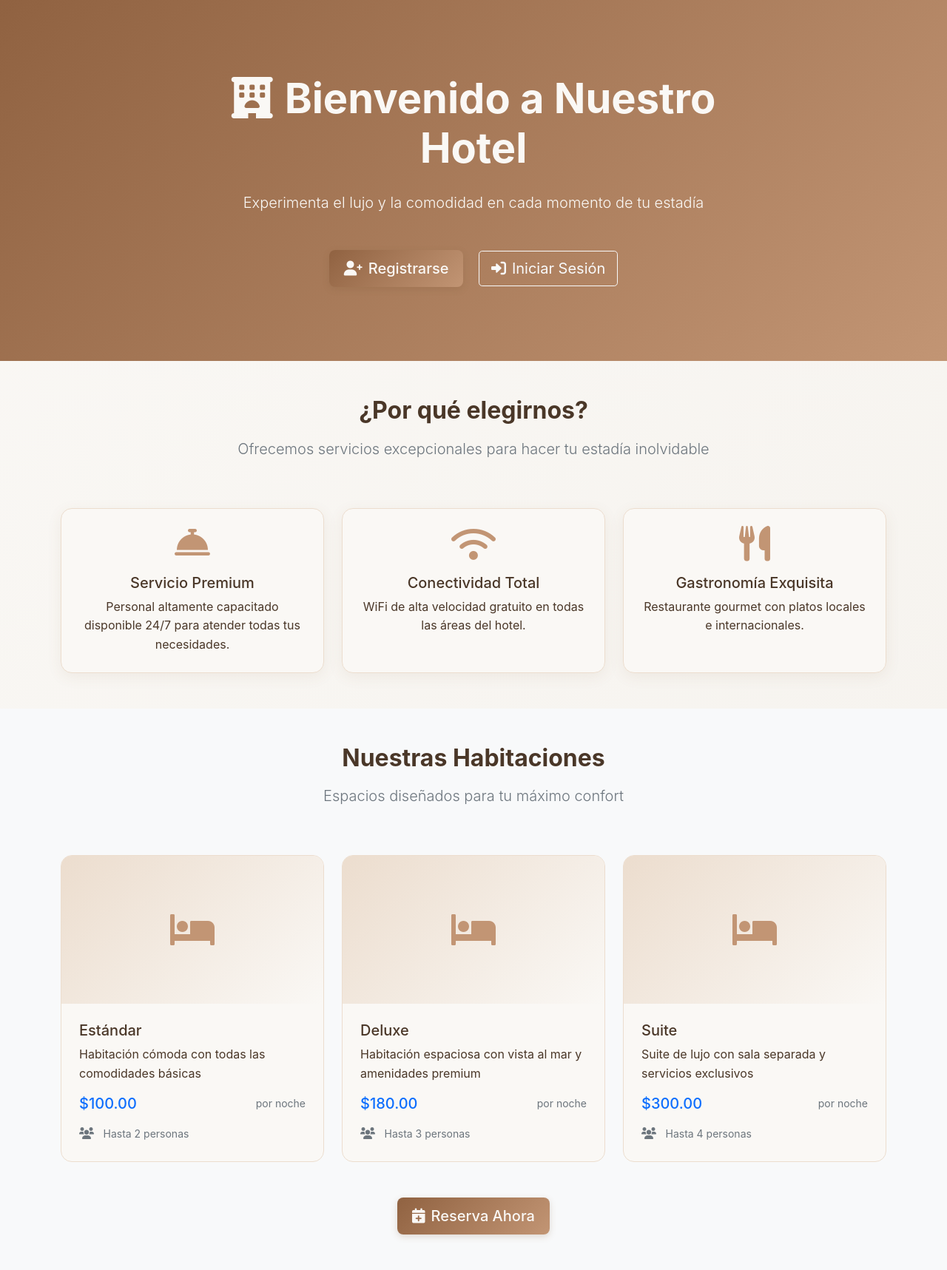
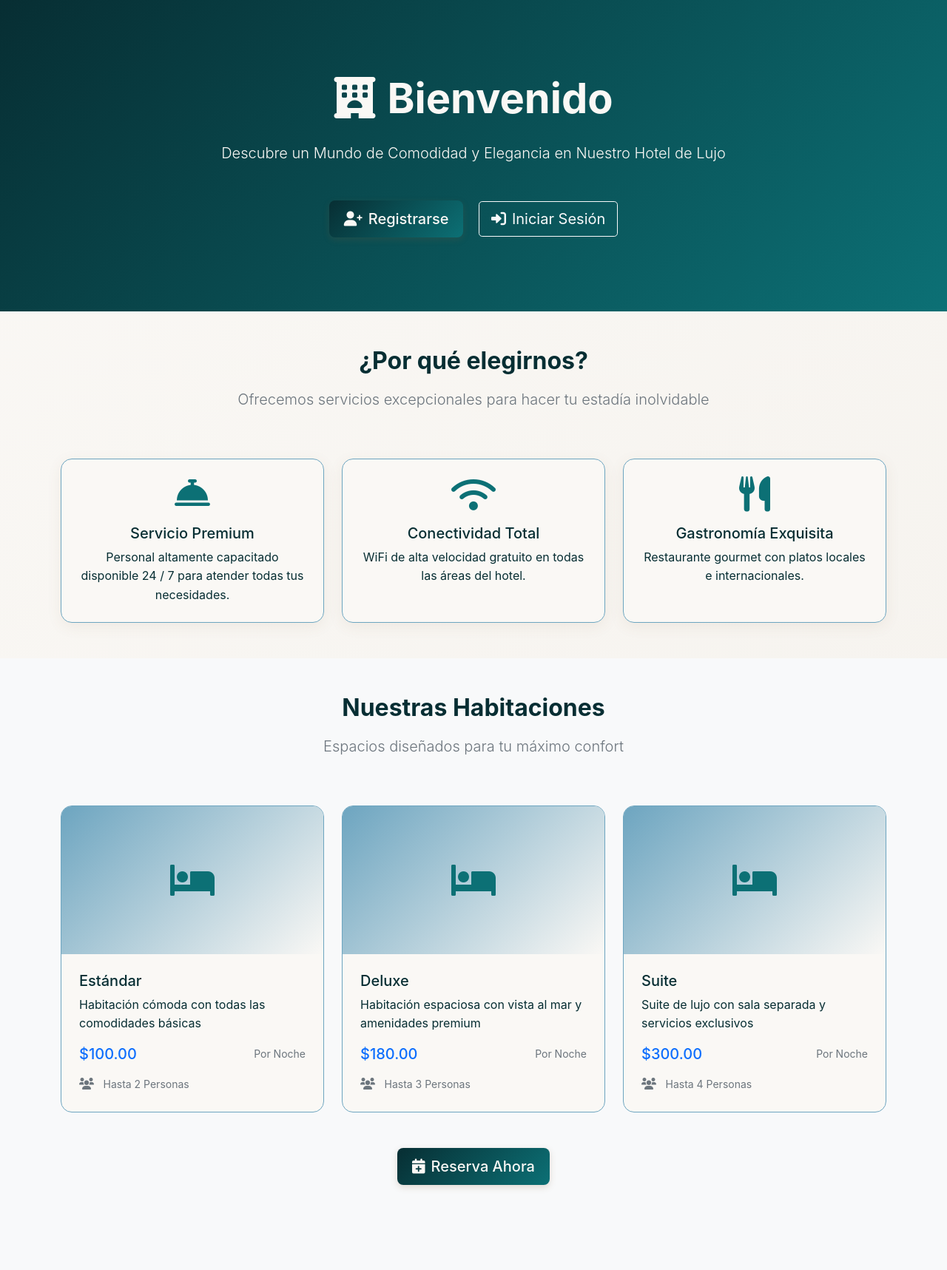
Before and after one commit to angie1128/proyectoFinalHotel, a Flask app: page / in a window 1280 px wide. Shown: the whole page at 74% size. After the commit the page ends 1607 px from the top, so only its background shows below. Run offline with Flask 3, Linux system fonts and the light colour scheme.

Commit message:
Nuevos Colores

```diff
--- a/app/templates/base.html
+++ b/app/templates/base.html
@@ -9,19 +9,19 @@
     <style>
         :root {
     /* Updated to elegant warm color palette */
-    --cream-light: #ecddce;
-    --warm-beige: #c29574;
-    --rich-brown: #906241;
-    --dark-brown: #7d5938;
-    --soft-taupe: #b08966;
-    --light-taupe: #d2b399;
+    --cream-light: #6DA5C0;
+    --warm-beige: #0C7075;
+    --rich-brown: #072E33;
+    --dark-brown: #05161A;
+    --soft-taupe: #0F969C;
+    --light-taupe: #294D61;
 
     /* Complementary colors */
     --warm-white: #faf8f5;
     --soft-gray: #f5f2ed;
-    --dark-text: #4a3728;
+    --dark-text: #072E33;
     --accent-gold: #d4af37;
-    --success-green: #8fbc8f;
+    --success-green:rgb(95, 254, 228);
     --warning-amber: #daa520;
     --danger-coral: #cd5c5c;
 
--- a/app/templates/index.html
+++ b/app/templates/index.html
@@ -7,10 +7,10 @@
         <div class="row">
             <div class="col-lg-8 mx-auto">
                 <h1 class="display-4 fw-bold mb-4 animate-fade-in">
-                    <i class="fas fa-hotel me-3"></i>Bienvenido a Nuestro Hotel
+                    <i class="fas fa-hotel me-3"></i>Bienvenido
                 </h1>
                 <p class="lead mb-5 animate-fade-in">
-                    Experimenta el lujo y la comodidad en cada momento de tu estadía
+                    Descubre un Mundo de Comodidad y Elegancia en Nuestro Hotel de Lujo
                 </p>
                 <div class="animate-fade-in">
                     <a href="{{ url_for('main.register') }}" class="btn btn-primary btn-lg me-3">
@@ -41,7 +41,7 @@
                     <div class="card-body p-4">
                         <i class="fas fa-concierge-bell feature-icon mb-3"></i>
                         <h5 class="card-title">Servicio Premium</h5>
-                        <p class="card-text">Personal altamente capacitado disponible 24/7 para atender todas tus necesidades.</p>
+                        <p class="card-text">Personal altamente capacitado disponible 24 / 7 para atender todas tus necesidades.</p>
                     </div>
                 </div>
             </div>
@@ -90,11 +90,11 @@
                         <p class="card-text">{{ room_type.description or 'Habitación cómoda y elegante' }}</p>
                         <div class="d-flex justify-content-between align-items-center">
                             <span class="h5 mb-0 text-primary">${{ "%.2f"|format(room_type.price_per_night) }}</span>
-                            <small class="text-muted">por noche</small>
+                            <small class="text-muted">Por Noche</small>
                         </div>
                         <div class="mt-3">
                             <i class="fas fa-users text-muted me-2"></i>
-                            <small class="text-muted">Hasta {{ room_type.capacity }} personas</small>
+                            <small class="text-muted">Hasta {{ room_type.capacity }} Personas</small>
                         </div>
                     </div>
                 </div>
```
